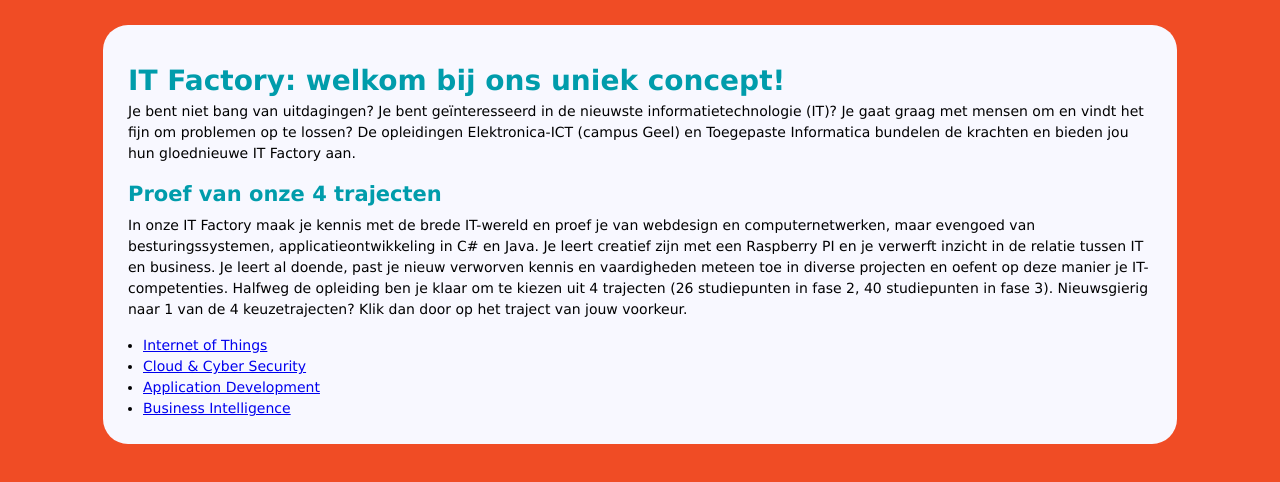
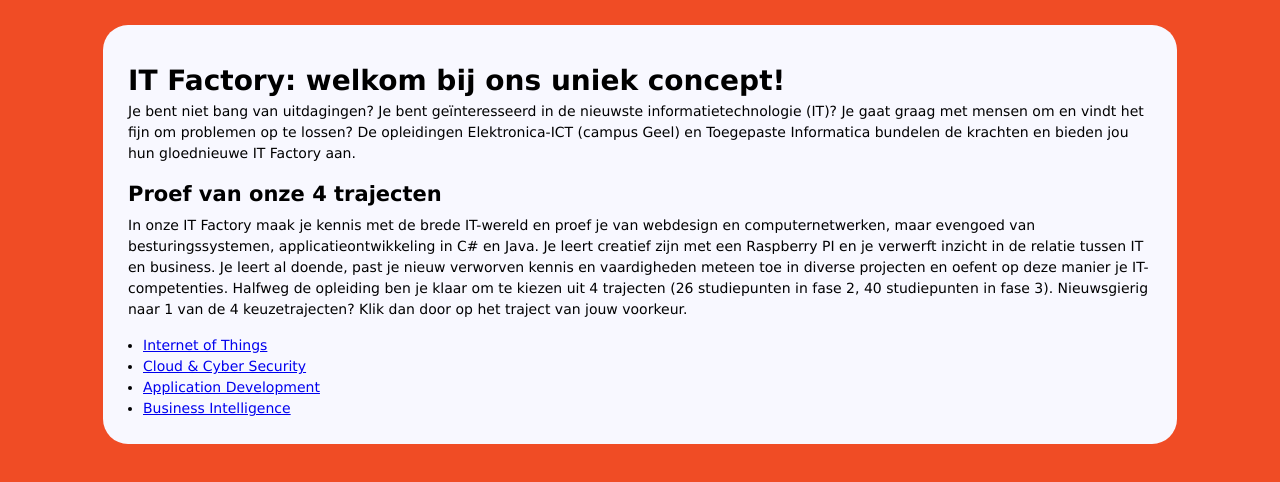
Before and after one commit to jkwadraat/project_itf_git, a plain HTML site: page index.html in a window 1280 px wide. Drawn offline with Linux system fonts and the light colour scheme.

Commit message:
Revert "change stijl.css (kleur h1 en h2 = #009cab)"
This reverts commit a0ad63bc1d478909fbb15803cfe4fc758f411430.

```diff
--- a/css/stijl.css
+++ b/css/stijl.css
@@ -22,8 +22,6 @@
 
 h1, h2 {
     padding: 20px 0px 10px 0px;
-    background-color: inherit;
-    color: #009cab;
 }
 
 ul {
```
